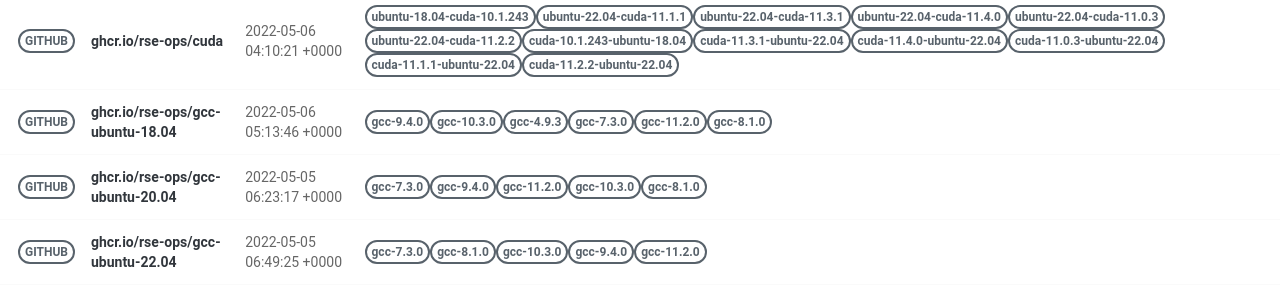
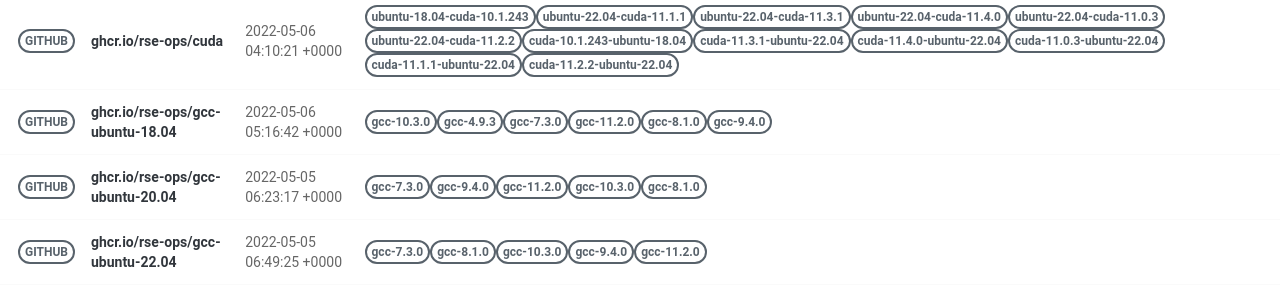
Before and after one commit to rse-ops/docker-images, a Jekyll site: the page built from pages/index.md, in a window 1280 px wide. Shown: the part 502-801 px from the top of the page. Built offline with Jekyll 4.4.1, drawn with Linux system fonts in a browser that asks for light colours; nearby versions of some CDN libraries.

Commit message:
Automated push to update library 2022-05-06

```diff
--- a/_library/ghcr.io-rse-ops-gcc-ubuntu-18.04.md
+++ b/_library/ghcr.io-rse-ops-gcc-ubuntu-18.04.md
@@ -1,14 +1,11 @@
 ---
 layout: container
 name: ghcr.io/rse-ops/gcc-ubuntu-18.04
-updated_at: 2022-05-06 05:13:46.611863
+updated_at: 2022-05-06 05:16:42.351029
 
 
 container_url: https://github.com/orgs/rse-ops/packages/container/package/gcc-ubuntu-18.04
 versions:
- - tag: gcc-9.4.0
-   dockerfile: https://github.com/rse-ops/docker-images/blob/main/ubuntu/gcc/Dockerfile
-   manifest: https://crane.ggcr.dev/manifest/ghcr.io/rse-ops/gcc-ubuntu-18.04:gcc-9.4.0
  - tag: gcc-10.3.0
    dockerfile: https://github.com/rse-ops/docker-images/blob/main/ubuntu/gcc/Dockerfile
    manifest: https://crane.ggcr.dev/manifest/ghcr.io/rse-ops/gcc-ubuntu-18.04:gcc-10.3.0
```
Also changed, not shown: other parts of _library/ghcr.io-rse-ops-gcc-ubuntu-18.04.md (+3 -0 lines).
